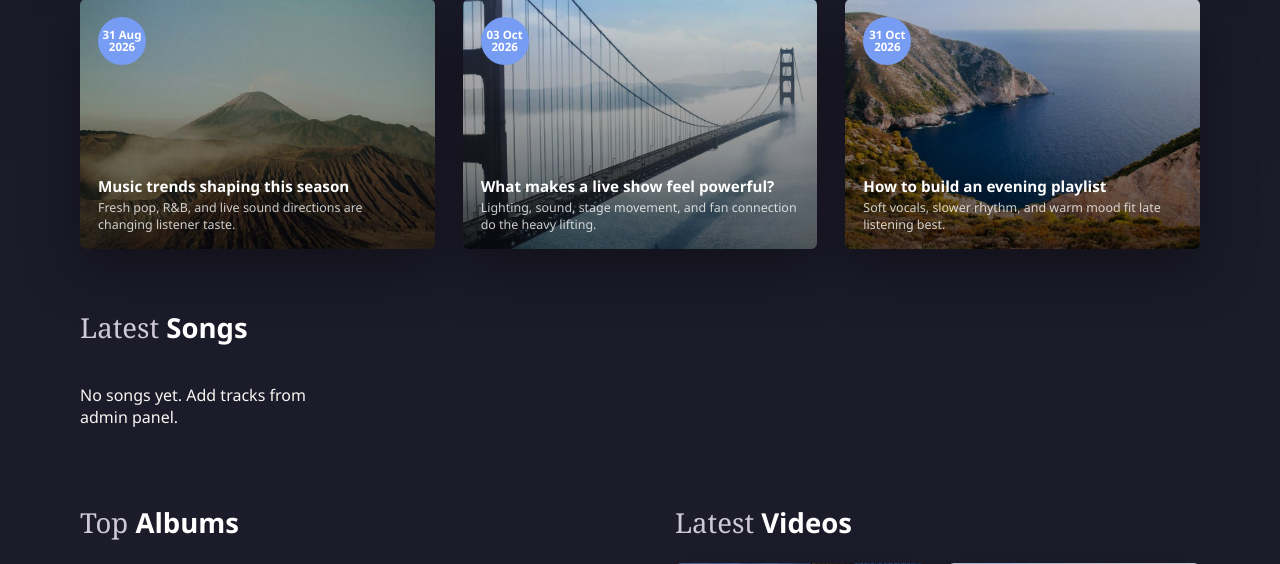
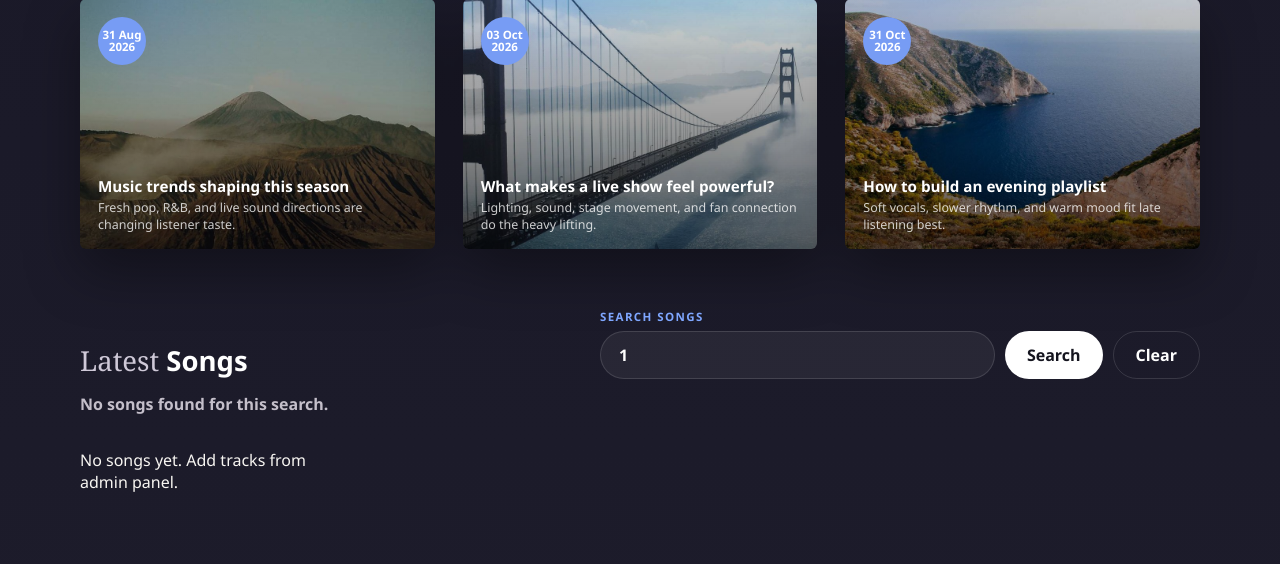
Before and after one commit to nabiyevaa205-svg/Tune-Space, a Django app: page /books/search/1/ in a window 1280 px wide. Shown: the part 1056-1620 px from the top of the page. Run offline with Django 5.2, Linux system fonts and the light colour scheme; data comes from the database, SQL or seed files in the repository; both versions use the stored data as it was after the commit.

Commit message:
Add song search and improve player artwork

```diff
--- a/books/views.py
+++ b/books/views.py
@@ -1,5 +1,6 @@
 from django.http import HttpResponse, HttpResponseRedirect
 from django.core.files.storage import default_storage
+from django.db.models import Q
 from django.shortcuts import get_object_or_404, render
 from django.urls import reverse
 from django.utils.translation import get_language
@@ -341,6 +342,36 @@ def _page_sections():
 
 
 def _book_list_context(books, **extra):
+    language = get_language()
+    search_copy = {
+        "kk": {
+            "title": "Ән іздеу",
+            "placeholder": "Ән немесе артист атауы...",
+            "button": "Іздеу",
+            "clear": "Тазалау",
+            "empty": "Бұл іздеу бойынша ән табылмады.",
+        },
+        "ru": {
+            "title": "Поиск песен",
+            "placeholder": "Название песни или артист...",
+            "button": "Искать",
+            "clear": "Очистить",
+            "empty": "По этому запросу песен не найдено.",
+        },
+        "en": {
+            "title": "Search songs",
+            "placeholder": "Song title or artist...",
+            "button": "Search",
+            "clear": "Clear",
+            "empty": "No songs found for this search.",
+        },
+    }.get(language, {
+        "title": "Search songs",
+        "placeholder": "Song title or artist...",
+        "button": "Search",
+        "clear": "Clear",
+        "empty": "No songs found for this search.",
+    })
     context = {
         "books": books,
         "top_albums": books[:12],
@@ -349,19 +380,34 @@ def _book_list_context(books, **extra):
         "hero_artist": POPULAR_ARTISTS[5],
         "hero_image": "https://i.pinimg.com/originals/93/9e/cd/939ecdf241815e1de953bc9d27369fcf.jpg",
         "artists": _popular_artists(books),
+        "search_copy": search_copy,
+        "search_query": "",
     }
     context.update(_page_sections())
     context.update(extra)
     return context
 
 
+def _filter_books(query):
+    books = Book.objects.select_related("author").prefetch_related("genres").all()
+    if query:
+        books = books.filter(
+            Q(title__icontains=query)
+            | Q(author__name__icontains=query)
+            | Q(description__icontains=query)
+            | Q(genres__name__icontains=query)
+        ).distinct()
+    return books
+
+
 def book_list(request):
-    books = Book.objects.all()
-    return render(request, "books/book_list.html", _book_list_context(books))
+    query = request.GET.get("q", "").strip()
+    books = _filter_books(query)
+    return render(request, "books/book_list.html", _book_list_context(books, search_query=query))
 
 
 def book_search(request, slug):
-    books = Book.objects.filter(title__icontains=slug)
+    books = _filter_books(slug)
     return render(request, "books/book_list.html", _book_list_context(books, search_query=slug))
 
 
--- a/static/css/style.css
+++ b/static/css/style.css
@@ -2270,6 +2298,82 @@ body {
     font-weight: 800;
     text-decoration: none;
     white-space: nowrap;
+}
+
+.song-search-heading {
+    align-items: flex-end;
+}
+
+.song-search-form {
+    display: flex;
+    align-items: end;
+    gap: 10px;
+    width: min(100%, 600px);
+}
+
+.song-search-form label {
+    display: grid;
+    flex: 1;
+    gap: 7px;
+    min-width: 220px;
+}
+
+.song-search-form label span {
+    color: #7fa7ff;
+    font-size: 0.72rem;
+    font-weight: 900;
+    letter-spacing: 0.12em;
+    text-transform: uppercase;
+}
+
+.song-search-form input {
+    width: 100%;
+    height: 48px;
+    border: 1px solid rgba(255, 255, 255, 0.13);
+    border-radius: 999px;
+    outline: none;
+    background: rgba(255, 255, 255, 0.055);
+    color: #ffffff;
+    font: inherit;
+    font-weight: 800;
+    padding: 0 18px;
+    transition: border-color 0.2s ease, background 0.2s ease, box-shadow 0.2s ease;
+}
+
+.song-search-form input:focus {
+    border-color: rgba(127, 167, 255, 0.82);
+    background: rgba(255, 255, 255, 0.09);
+    box-shadow: 0 0 0 4px rgba(127, 167, 255, 0.14);
+}
+
+.song-search-form button,
+.song-search-form a {
+    display: inline-flex;
+    align-items: center;
+    justify-content: center;
+    min-height: 48px;
+    border: 0;
+    border-radius: 999px;
+    color: #15151f;
+    background: #ffffff;
+    font: inherit;
+    font-weight: 900;
+    text-decoration: none;
+    white-space: nowrap;
+    padding: 0 22px;
+    cursor: pointer;
+}
+
+.song-search-form a {
+    border: 1px solid rgba(255, 255, 255, 0.13);
+    color: #ffffff;
+    background: transparent;
+}
+
+.song-search-empty {
+    margin: -4px 0 18px;
+    color: #c4bfca;
+    font-weight: 800;
 }
 
 .artist-section {
--- a/static/js/main.js
+++ b/static/js/main.js
@@ -34,6 +34,10 @@ document.addEventListener("DOMContentLoaded", () => {
     const progressFill = document.getElementById("audio-progress-fill");
     const volumeInput = document.getElementById("audio-volume");
     const playPage = document.querySelector(".play-page");
+    const previewTitle = player.dataset.previewTitle || "";
+    const previewArtist = player.dataset.previewArtist || "";
+    const localSrc = player.dataset.localSrc || "";
+    let previewLoaded = false;
 
     const format = (sec) => {
       if (!Number.isFinite(sec)) return "00:00";
@@ -70,6 +74,34 @@ document.addEventListener("DOMContentLoaded", () => {
     player.addEventListener("loadedmetadata", updateTime);
     player.addEventListener("timeupdate", updateTime);
 
+    const loadInternetPreview = async () => {
+      if (previewLoaded || player.currentSrc) return true;
+      const query = encodeURIComponent(`${previewArtist} ${previewTitle}`);
+      try {
+        const res = await fetch(`https://itunes.apple.com/search?term=${query}&entity=song&limit=1`);
+        if (res.ok) {
+          const data = await res.json();
+          const previewUrl = data.results?.[0]?.previewUrl;
+          if (previewUrl) {
+            player.src = previewUrl;
+            previewLoaded = true;
+            player.load();
+            return true;
+          }
+        }
+      } catch (err) {
+        // Fall back to a local file if the browser cannot reach the preview API.
+      }
+
+      if (localSrc) {
+        player.src = localSrc;
+        previewLoaded = true;
+        player.load();
+        return true;
+      }
+      return false;
+    };
+
     if (volumeInput) {
       const syncVolume = () => {
         const volume = Number(volumeInput.value);
@@ -84,9 +116,16 @@ document.addEventListener("DOMContentLoaded", () => {
     toggleBtns.forEach((toggleBtn) => {
       toggleBtn.addEventListener("click", async () => {
         if (player.paused) {
-          await player.play();
-          setToggleLabels(true);
-          wave?.classList.add("is-playing");
+          const hasAudio = await loadInternetPreview();
+          if (!hasAudio) return;
+          try {
+            await player.play();
+            setToggleLabels(true);
+            wave?.classList.add("is-playing");
+          } catch (err) {
+            setToggleLabels(false);
+            wave?.classList.remove("is-playing");
+          }
         } else {
           player.pause();
           setToggleLabels(false);
@@ -146,10 +185,16 @@ document.addEventListener("DOMContentLoaded", () => {
     let img = node.querySelector("img");
     if (!artist || !title) return;
     if (!img) {
-      const placeholder = node.querySelector(".mini-thumb");
+      const placeholder = node.querySelector(".mini-thumb, .cover-placeholder");
       if (!placeholder) return;
       img = document.createElement("img");
       img.alt = title;
+      if (placeholder.classList.contains("cover-placeholder")) {
+        img.className = placeholder.className
+          .toString()
+          .replace(/\bcover-placeholder\b/g, "")
+          .trim() || "play-cover";
+      }
       placeholder.replaceWith(img);
     }
 
@@ -162,19 +207,76 @@ document.addEventListener("DOMContentLoaded", () => {
 
     try {
       const query = encodeURIComponent(`${artist} ${title}`);
-      const res = await fetch(`https://itunes.apple.com/search?term=${query}&entity=song&limit=1`);
+      const res = await fetch(`https://itunes.apple.com/search?term=${query}&entity=song&country=US&limit=1`);
       if (!res.ok) return;
       const data = await res.json();
       const artwork = data.results?.[0]?.artworkUrl100;
       if (!artwork) return;
 
-      const highResArtwork = artwork.replace("100x100bb", "600x600bb");
+      const highResArtwork = artwork.replace("100x100bb", "1000x1000bb");
       artworkCache.set(cacheKey, highResArtwork);
       img.src = highResArtwork;
     } catch (err) {
       // Keep the local fallback cover if artwork lookup is unavailable.
     }
   });
+
+  const artistPhotoCache = new Map();
+  document.querySelectorAll("[data-artist-photo]").forEach(async (img) => {
+    const artist = img.dataset.artistPhoto || "";
+    if (!artist) return;
+
+    const cacheKey = artist.toLowerCase();
+    const cached = artistPhotoCache.get(cacheKey);
+    if (cached) {
+      img.src = cached;
+      return;
+    }
+
+    try {
+      const title = encodeURIComponent(artist.replace(/\s+/g, "_"));
+      const res = await fetch(`https://en.wikipedia.org/api/rest_v1/page/summary/${title}`);
+      if (!res.ok) return;
+      const data = await res.json();
+      const photo = data.thumbnail?.source || data.originalimage?.source;
+      if (!photo) return;
+
+      artistPhotoCache.set(cacheKey, photo);
+      img.src = photo;
+    } catch (err) {
+      // Keep the server-side fallback image if Wikipedia does not return a photo.
+    }
+  });
+
+  const songSearch = document.querySelector("[data-song-search]");
+  const songGrid = document.querySelector("[data-song-grid]");
+  const songSearchEmpty = document.querySelector("[data-song-search-empty]");
+
+  if (songSearch && songGrid) {
+    const cards = Array.from(songGrid.querySelectorAll(".song-card"));
+    const filterSongs = () => {
+      const query = songSearch.value.trim().toLowerCase();
+      let visibleCount = 0;
+
+      cards.forEach((card) => {
+        const haystack = [
+          card.dataset.track || "",
+          card.dataset.artist || "",
+          card.dataset.description || "",
+        ].join(" ");
+        const isVisible = !query || haystack.includes(query);
+        card.hidden = !isVisible;
+        if (isVisible) visibleCount += 1;
+      });
+
+      if (songSearchEmpty) {
+        songSearchEmpty.hidden = visibleCount !== 0;
+      }
+    };
+
+    songSearch.addEventListener("input", filterSongs);
+    filterSongs();
+  }
 
   const menuToggle = document.querySelector("[data-menu-toggle]");
   const menuClose = document.querySelector("[data-menu-close]");
--- a/templates/base.html
+++ b/templates/base.html
@@ -5,7 +5,7 @@
     <meta charset="UTF-8">
     <meta name="viewport" content="width=device-width, initial-scale=1.0">
     <title>{% block title %}TuneSpace{% endblock %}</title>
-    <link rel="stylesheet" href="{% static 'css/style.css' %}?v=audio-ready-49">
+    <link rel="stylesheet" href="{% static 'css/style.css' %}?v=song-search-51">
     {% block extra_css %}{% endblock %}
 </head>
 <body>
@@ -100,6 +100,6 @@
     </footer>
     {% endblock %}
 
-    <script src="{% static 'js/main.js' %}?v=track-covers-11"></script>
+    <script src="{% static 'js/main.js' %}?v=song-search-15"></script>
 </body>
 </html>
--- a/templates/books/book_list.html
+++ b/templates/books/book_list.html
@@ -59,11 +59,24 @@
 </section>
 
 <section class="section-block reveal">
-    <h2 class="section-title">{{ ui.latest_songs }} <span>{{ ui.songs }}</span></h2>
-    <div class="song-row" id="track-grid">
+    <div class="section-heading song-search-heading">
+        <h2 class="section-title">{{ ui.latest_songs }} <span>{{ ui.songs }}</span></h2>
+        <form class="song-search-form" action="{% url 'home' %}" method="get" role="search">
+            <label>
+                <span>{{ search_copy.title }}</span>
+                <input type="search" name="q" value="{{ search_query }}" placeholder="{{ search_copy.placeholder }}" autocomplete="off" data-song-search>
+            </label>
+            <button type="submit">{{ search_copy.button }}</button>
+            {% if search_query %}
+                <a href="{% url 'home' %}#track-grid">{{ search_copy.clear }}</a>
+            {% endif %}
+        </form>
+    </div>
+    <p class="song-search-empty" data-song-search-empty hidden>{{ search_copy.empty }}</p>
+    <div class="song-row" id="track-grid" data-song-grid>
         {% if latest_songs %}
             {% for book in latest_songs %}
-                <a class="song-card" href="{% url 'book_detail' book.pk %}" data-track="{{ book.title|lower }}" data-artist="{{ book.author|lower }}" data-artwork-title="{{ book.title }}" data-artwork-artist="{{ book.author.name }}">
+                <a class="song-card" href="{% url 'book_detail' book.pk %}" data-track="{{ book.title|lower }}" data-artist="{{ book.author|lower }}" data-description="{{ book.description|default:''|lower }}" data-artwork-title="{{ book.title }}" data-artwork-artist="{{ book.author.name }}">
                     {% if book.cover %}
                         <img src="{{ book.cover.url }}" alt="{{ book.title }}">
                     {% else %}
```
Also changed, not shown: other parts of static/css/style.css (+46 -2 lines), templates/books/book_detail.html (+8 -19 lines), db.sqlite3.
